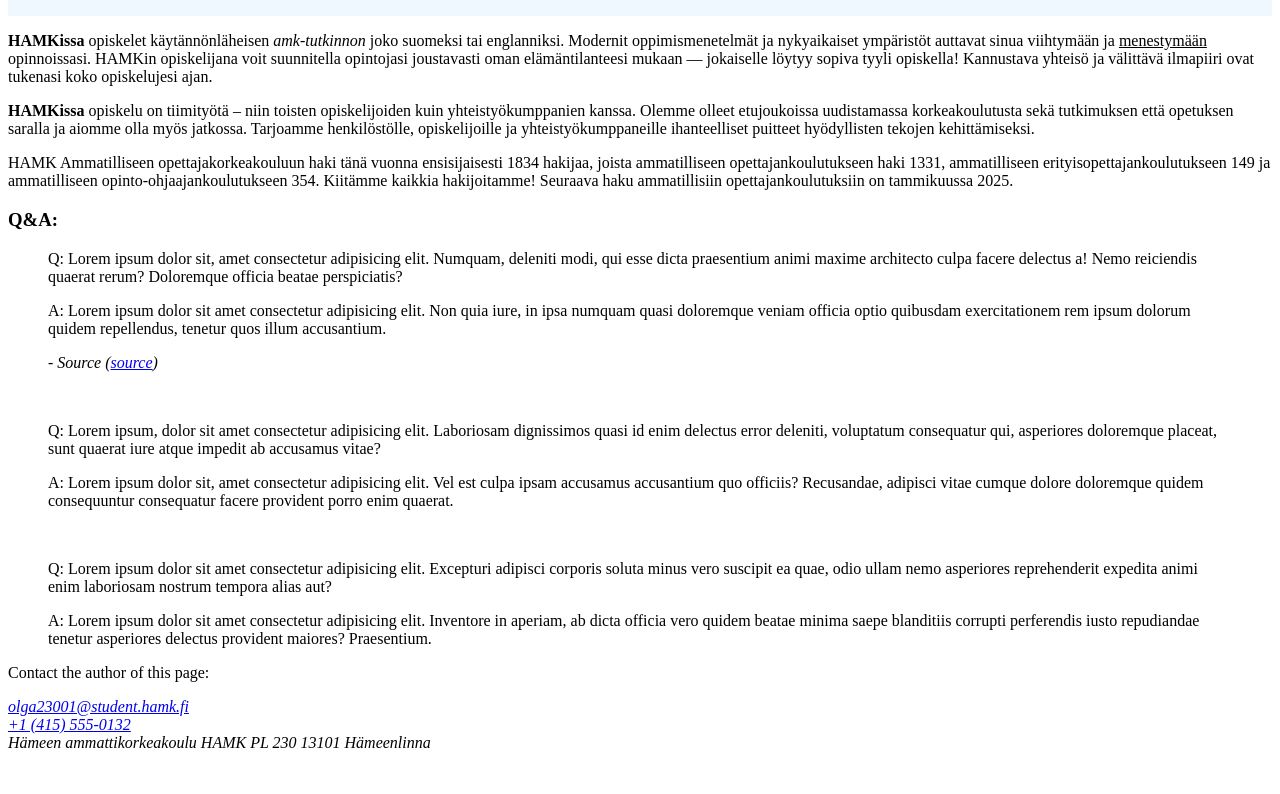
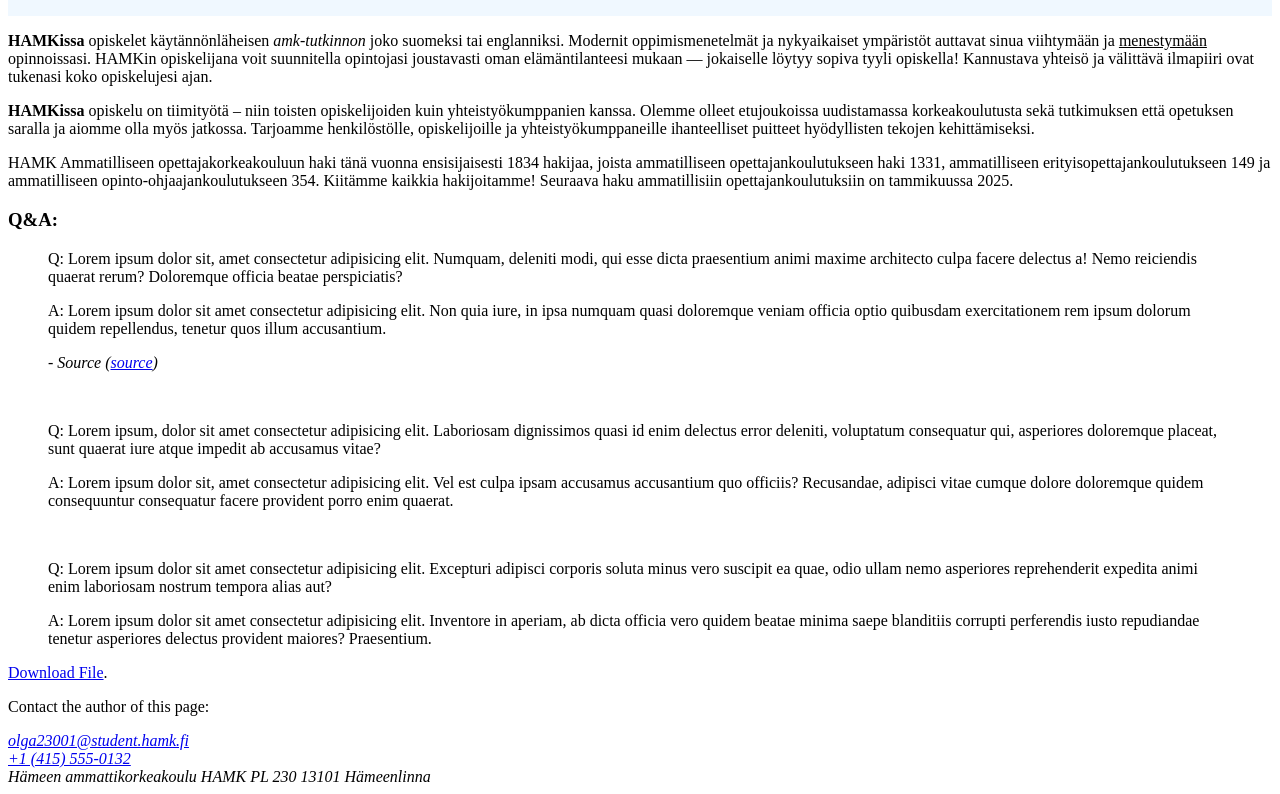
Before and after one commit to olga23001/exercises, a plain HTML site: page exercise3.html in a window 1280 px wide. Shown: the part 478-1272 px from the top of the page. Before the commit the page ends 1238 px from the top, so only its background shows below. Drawn offline with Linux system fonts and the light colour scheme.

Commit message:
Update exercise3.html

```diff
--- a/exercise3.html
+++ b/exercise3.html
@@ -56,6 +56,11 @@
     <p>A: Lorem ipsum dolor sit amet consectetur adipisicing elit. Inventore in aperiam, ab dicta officia vero quidem beatae minima saepe blanditiis corrupti perferendis iusto repudiandae tenetur asperiores delectus provident maiores? Praesentium.</p>
     </blockquote>
 </d1>
+
+    <p>
+  <a href="https://dipaish.github.io/www2020/css/devenvironment.png">Download File</a>.
+</p>
+
 <footer>
 <div>
 
```
